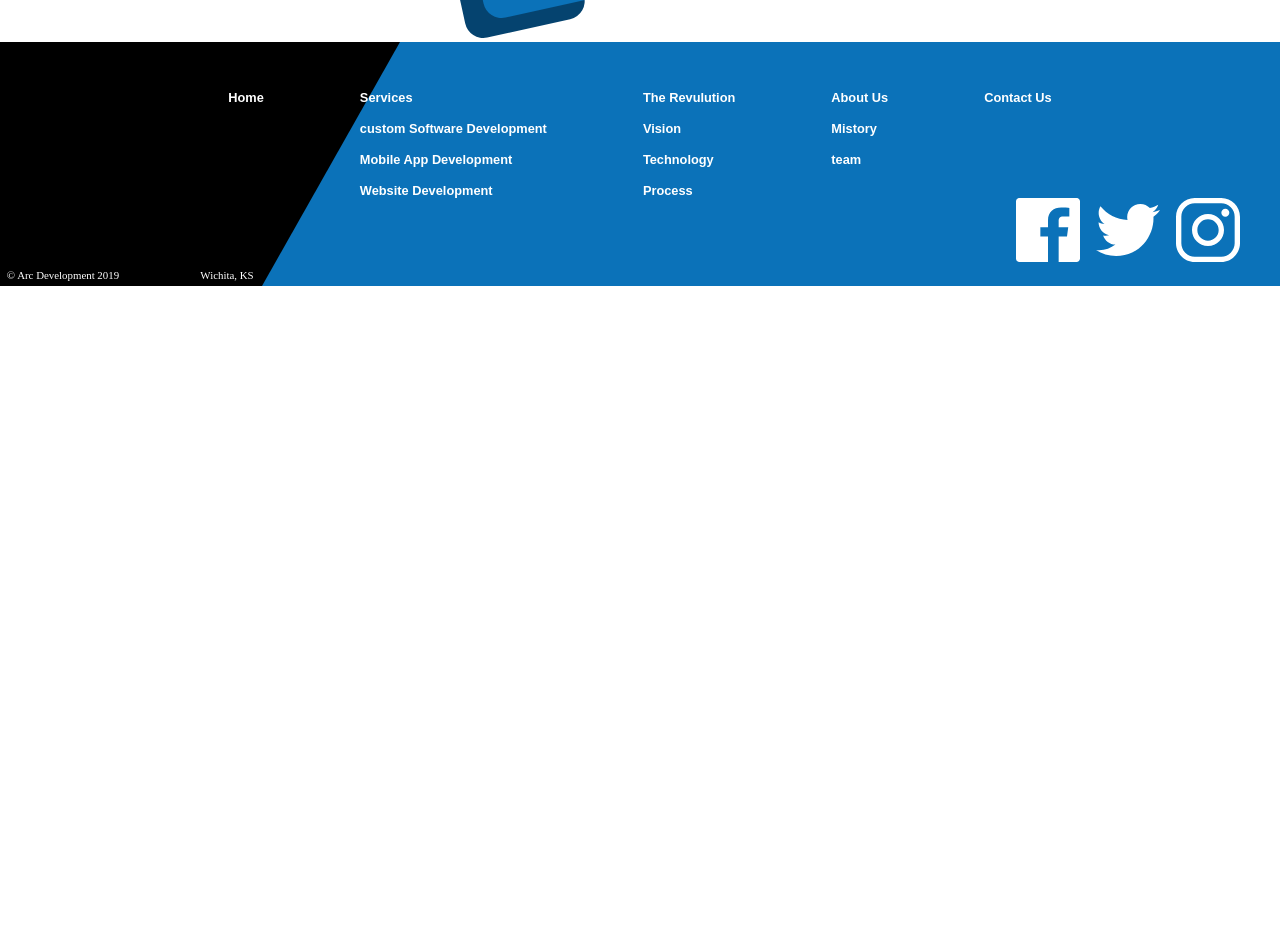
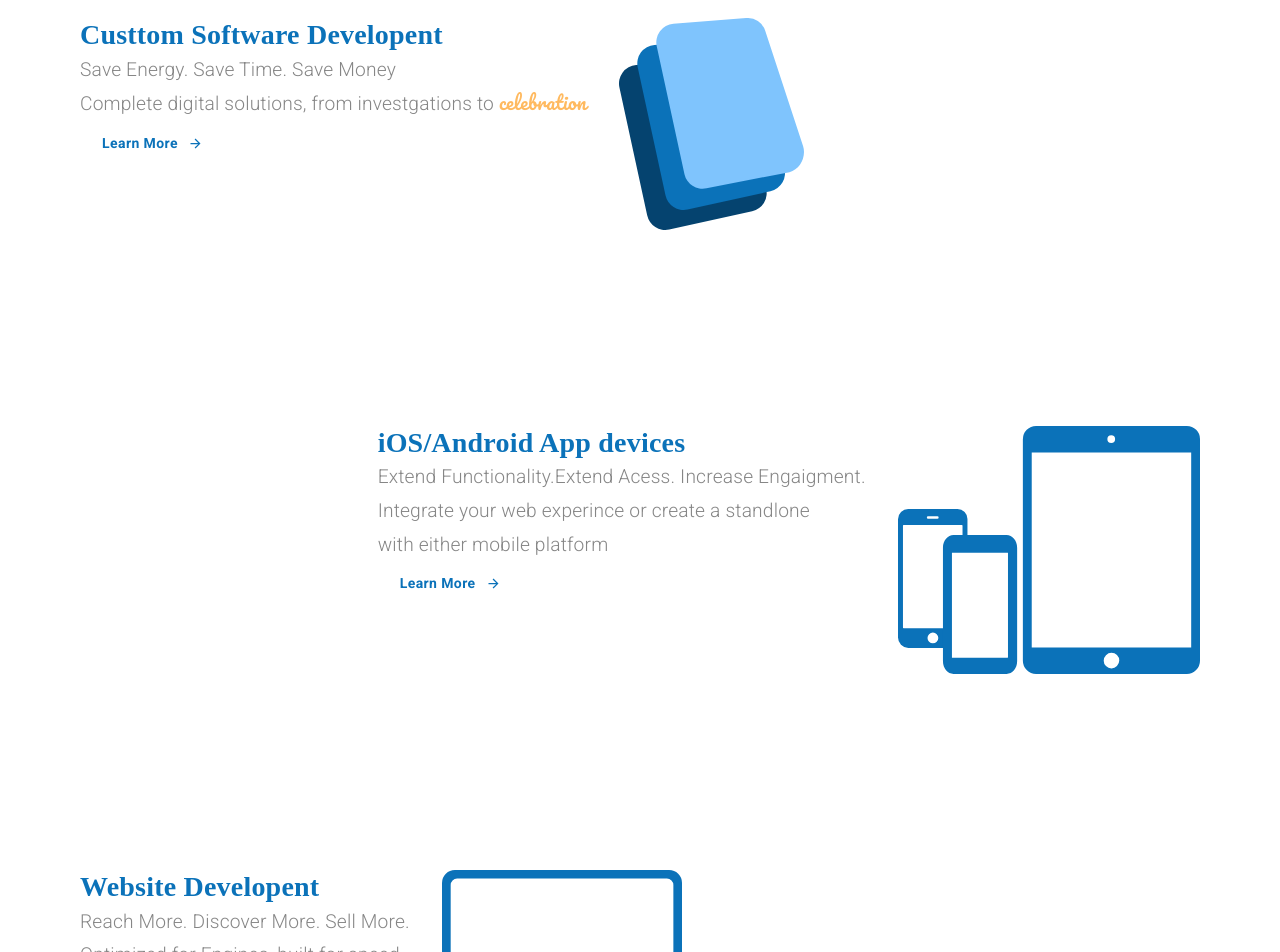
Before and after one commit to MuhamedAhmedFarid/ArckDevelopent, a React (Create React App) app: page / in a window 1280 px wide. Shown: the part 760-1712 px from the top of the page. Before the commit the page ends 1046 px from the top, so only its background shows below. Built offline with nearby package versions, Linux system fonts and the light colour scheme.

Commit message:
creating the home page

```diff
--- a/src/components/LandingPage.js
+++ b/src/components/LandingPage.js
@@ -1,21 +1,28 @@
 import React from "react";
 import Lottie from "react-lottie";
-import { makeStyles,useTheme } from "@material-ui/core/styles";
-import Button  from "@material-ui/core/Button";
+import { makeStyles, useTheme } from "@material-ui/core/styles";
+import Button from "@material-ui/core/Button";
 import Grid from "@material-ui/core/Grid";
 import ButtonArrow from "./ui/5.1 ButtonArrow";
 import animationData from '../animations/landinganimation/data'
-import  Typography  from "@material-ui/core/Typography";
+import Typography from "@material-ui/core/Typography";
 import customSoftwareIcon from '../assets/Custom Software Icon.svg'
+import  useMediaQuery  from "@material-ui/core/useMediaQuery";
+import mobileIcon from "../assets/mobileIcon.svg"
+import Card from '@material-ui/core/Card'
+import CardContent from '@material-ui/core/CardContent'
+import revolutionBackground from '../assets/repeatingBackground.svg'
 
+import infoBackground from '../assets/infoBackground.svg'
 
+import websitesIcon from '../assets/websiteIcon.svg'
 const useStyles = makeStyles(theme => ({
-    animation:{
+    animation: {
         minWidth: "21em",
         maxWidth: "50em",
         marginTop: "2em",
         marginLeft: "10%",
-        [theme.breakpoints.down("sm")] :{
+        [theme.breakpoints.down("sm")]: {
             maxWidth: "30em"
         }
 
@@ -34,15 +41,15 @@ const useStyles = makeStyles(theme => ({
     },
     buttonContainer: {
         marginTop: '5em',
-        [theme.breakpoints.down("md")]:{
+        [theme.breakpoints.down("md")]: {
             marginTop: "3em"
         },
-        [theme.breakpoints.down("xs")]:{
+        [theme.breakpoints.down("xs")]: {
             marginTop: "2em"
         },
     },
     learnButtonHero: {
-        border:  "2px blue",
+        borderColor: theme.palette.common.arcBlue,
         color: theme.palette.common.arcBlue,
         borderWidth: 2,
         textTransform: "none",
@@ -51,81 +58,226 @@ const useStyles = makeStyles(theme => ({
         fontWeight: "bold",
         height: "45px",
         width: '145px',
-        // backgroundColor: theme.palette.common.blue,
-        // color: theme.palette.common.arcOrange,
-        // borderRadius: 50,
-        // height: 45,
-        // width: 145,
-        // fontFamily: "Roboto",
-        // fontWeight: "bold",
-        // textTransform: "none",
-        // borderWidth: 2
-
+        fontSize: '0.9'
+    },
+    learnButton: {
+        borderColor: theme.palette.common.arcBlue,
+        color: theme.palette.common.arcBlue,
+        borderWidth: 2,
+        textTransform: "none",
+        borderRadius: 50,
+        fontFamily: "Roboto",
+        fontWeight: "bold",
+        height: "45px",
+        width: '145px',
+        fontSize: '0.9',
+        [theme.breakpoints.down("sm")]: {
+            marginBottom: "2rem"
+        }
+    },
+    textContainer: {
+        minWidth: "21.5em",
+        marginLeft: "1em",
+        [theme.breakpoints.down("xs")]: {
+            marginLeft: 0
+        }
+    },
+    specialText: {
+        fontFamily: "Pacifico",
+        color: theme.palette.common.arcOrange
+    },
+    icon: {
+        marginLeft: "2rem",
+        [theme.breakpoints.down("xs")]:{
+            marginLeft: 0
+        }
 
     },
-    textContainer:{
-        minWidth: "21.5em",
-        marginLeft: "1em",
-        [theme.breakpoints.down("xs")] : {
-            marginLeft: 0
+    serviseContainer:{
+        marginTop: '12em' ,
+        [theme.breakpoints.down("sm")] : {
+            padding: 25
         }
-    }
+    },
+    revolutionBackground: {
+        backgroundImage: `url(${revolutionBackground})`,
+        backgroundPosition: "center",
+        backgroundSize: ' cover',
+        backgroundRepeat: 'no-repeat',
+        height: '100%',
+        width: '100%'
+    },
+    revolutionCard: {
+        position: "absolute",
+        boxShadow: theme.shadows[10],
+        borderRadius: 15,
+        padding: '10em',
+        [theme.breakpoints.down("sm")] : {
+            paddingTop: '8em',
+            paddingBottom: '8em',
+            paddingLeft: 0,
+            paddingRight: 0,
+            borderRadius: 0,
+            with: '100%'
+        }
+    },
+    infoBackground: {
+        backgroundImage : `url(${infoBackground})`,
+        backgroundSize: 'cover',
+        backgroundPosition: 'center',
+        backgroundRepeat: 'no-repeat',
+        width: "100%",
+        height: '100%',
+
+    },
+    // infoText: {
+    //     position : "absolute"
+    // },
+
 }))
 
 export default function LandingPage() {
     const classes = useStyles()
     const theme = useTheme()
+    const matchesSM = useMediaQuery(theme.breakpoints.down("sm"))
     const defaultOptions = {
         loop: true,
         autoplay: true,
         animationData: animationData,
         rendererSettings: {
-          preserveAspectRatio: 'xMidYMid slice'
+            preserveAspectRatio: 'xMidYMid slice'
         }
-      };
+    };
 
 
 
     return (
-        <Grid container direction="column">
+        <Grid container direction="column" >
             <Grid item > //hero block
                 <Grid container justify="flex-end" alignItems="center">
                     <Grid sm item className={classes.textContainer} >
-                        <Typography align="center" variant="h2">Bringing West coast Technology <br/> to the Medwest</Typography>
+
+                        <Typography align="center" variant="h2">Bringing West coast Technology <br /> to the Medwest</Typography>
                         <Grid container justify="center" className={classes.buttonContainer}>
                             <Grid item >
-                                <Button className={classes.estimteButton} veriant="contained">Free Estimate</Button>
+                                <Button className={classes.estimteButton}
+                                    veriant="contained">Free Estimate</Button>
                             </Grid>
                             <Grid item >
-                                <Button className={classes.learnButtonHero} veriant="outlined"><span style={{marginRight: 10}}>Learn More</span> <ButtonArrow width={15} height={15} fill={theme.palette.common.arcBlue}/></Button>
+                                <Button className={classes.learnButtonHero} veriant="outlined"><span style={{ marginRight: 10 }}>Learn More</span> <ButtonArrow width={15} height={15} fill={theme.palette.common.arcBlue} /></Button>
                             </Grid>
                         </Grid>
                     </Grid>
                     <Grid sm item className={classes.animation}>
-                    <Lottie options={defaultOptions} height={"100%"} width={"100%"} />
+                        <Lottie options={defaultOptions} height={"100%"} width={"100%"} />
                     </Grid>
                 </Grid>
             </Grid>
             <Grid item >
-                <Grid container direction="row">
-                    <Grid item>
-                        <Typography veriant="h4">
+                <Grid container direction="row" className={classes.serviseContainer} justify={matchesSM ? "center" : undefined}>
+                    <Grid item style={{marginLeft: matchesSM ? 0 : "5em", textAlign: matchesSM ? "center" : undefined }}>
+                        <Typography variant="h4">
                             Custtom Software Developent
                         </Typography>
                         <Typography variant="subtitle1">
                             Save Energy. Save Time. Save Money
                         </Typography>
                         <Typography variant="subtitle1">
-                            Complete digital solutions, from investgations to {""} <span> celebration</span>
+                            Complete digital solutions, from investgations to {""} <span className={classes.specialText}>  celebration</span>
                         </Typography>
-                        <Button variant="outline">
-                        <span style={{marginRight: 10}}>Learn More <ButtonArrow width={15} height={15} fill={theme.palette.common.arcBlue}/></span>
-                        </Button>
+                        <Button className={classes.learnButton}  veriant="outlined"><span style={{ marginRight: 10 }}>Learn More</span> <ButtonArrow width={15} height={15} fill={theme.palette.common.arcBlue} /></Button>
                     </Grid>
-                    <Grid item>
-                        <img src={customSoftwareIcon} />
+                    <Grid item justify="center" alignItems="center">
+                        <img  className={classes.icon} src={customSoftwareIcon} />
 
                     </Grid>
+                </Grid>
+
+            </Grid>
+
+
+
+            <Grid item >
+                <Grid container direction="row" className={classes.serviseContainer} justify={matchesSM ? "center" : "flex-end"}>
+                    <Grid item style={{marginLeft: matchesSM ? 0 : "5em" ,textAlign: matchesSM ? "center" : undefined }}>
+                        <Typography variant="h4">
+                            iOS/Android App devices
+                        </Typography>
+                        <Typography variant="subtitle1">
+                            Extend Functionality.Extend Acess. Increase Engaigment.
+                        </Typography>
+                        <Typography variant="subtitle1">
+                           Integrate your web experince or create a standlone {matchesSM ? null : <br/> } with either mobile platform
+                        </Typography>
+                        <Button className={classes.learnButton}  veriant="outlined"><span style={{ marginRight: 10 }}>Learn More</span> <ButtonArrow width={15} height={15} fill={theme.palette.common.arcBlue} /></Button>
+                    </Grid>
+                    <Grid item justify="center" alignItems="center" style={{marginRight: '5em'}}>
+                        <img  className={classes.icon} src={mobileIcon} />
+
+
+                    </Grid>
+                </Grid>
+            </Grid>
+
+
+
+            <Grid item >
+                <Grid container direction="row" className={classes.serviseContainer} justify={matchesSM ? "center" : undefined}>
+                    <Grid item style={{marginLeft: matchesSM ? 0 : "5em", textAlign: matchesSM ? "center" : undefined }}>
+                        <Typography variant="h4">
+                            Website Developent
+                        </Typography>
+                        <Typography variant="subtitle1">
+                           Reach More. Discover More. Sell More.
+                        </Typography>
+                        <Typography variant="subtitle1">
+                           Optimized for Engines, built for speed.
+                        </Typography>
+                        <Button className={classes.learnButton}  veriant="outlined"><span style={{ marginRight: 10 }}>Learn More</span> <ButtonArrow width={15} height={15} fill={theme.palette.common.arcBlue} /></Button>
+                    </Grid>
+                    <Grid item justify="center" alignItems="center">
+                        <img  className={classes.icon} src={websitesIcon} />
+
+                    </Grid>
+                </Grid>
+            </Grid>
+            <Grid item>
+                <Grid container style={{height: '100em',marginTop: '12em'}} justify="center" alignItems="center" >
+                <Card className={classes.revolutionCard}>
+                    <CardContent>
+                        <Grid container direction="column"  item style={{textAlign: 'center'}}>
+                            <Grid >
+                                <Typography variant="h3" gutterBottom >The Revolution</Typography>
+                            </Grid>
+                            <Grid item >
+                                <Typography variant="subtitle1">
+                                    Visionary inights cuopled cutting-adge techolgy is a  reccipe for revolution
+                                </Typography>
+                                <Button className={classes.learnButtonHero} veriant="outlined"><span style={{ marginRight: 10 }}>Learn More</span> <ButtonArrow width={15} height={15} fill={theme.palette.common.arcBlue} /></Button>
+                            </Grid>
+                        </Grid>
+                    </CardContent>
+                </Card>
+                <div  className={classes.revolutionBackground}/>
+                </Grid>
+            </Grid>
+
+
+
+
+            <Grid item >
+                <Grid container style={{height: '800em'}} direction="row" alignItems="center">
+                    <Grid item className={classes.infoText} style={{position : "absolute", marginLeft: '5em'}}  >
+                        <Grid container direction="column">
+                            <Typography variant="h2" style={{color:'white'}}>
+                                About US
+                            </Typography>
+                            <Typography variant="subtitle2">
+                                Let's get personal.
+                            </Typography>
+                        </Grid>
+                    </Grid>
+                    <div className={classes.infoBackground}  />
                 </Grid>
             </Grid>
         </Grid>
```
Also changed, not shown: src/components/ui/Header.js (+10 -5 lines), src/components/ui/Theme.js (+30 -3 lines).
